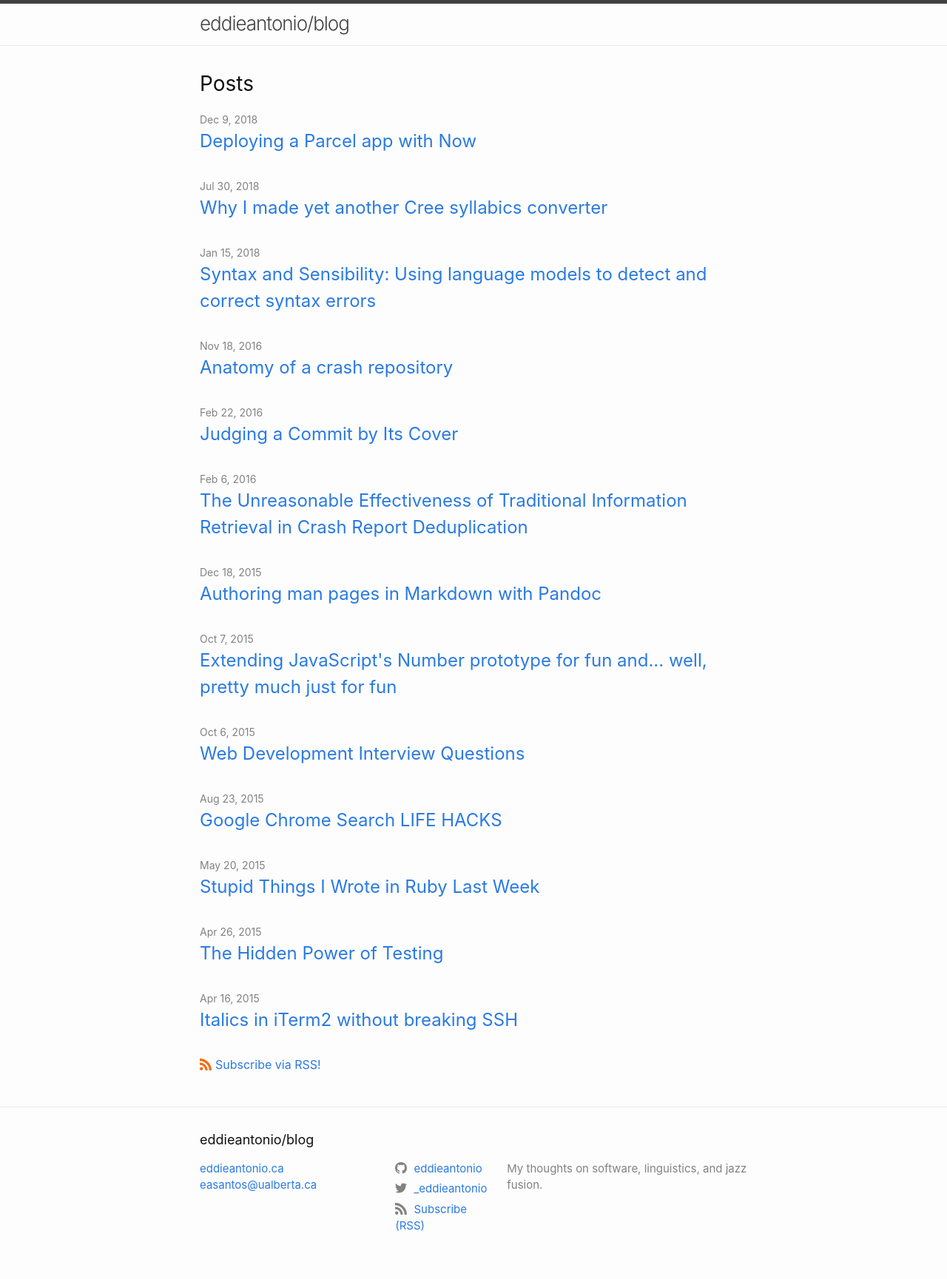
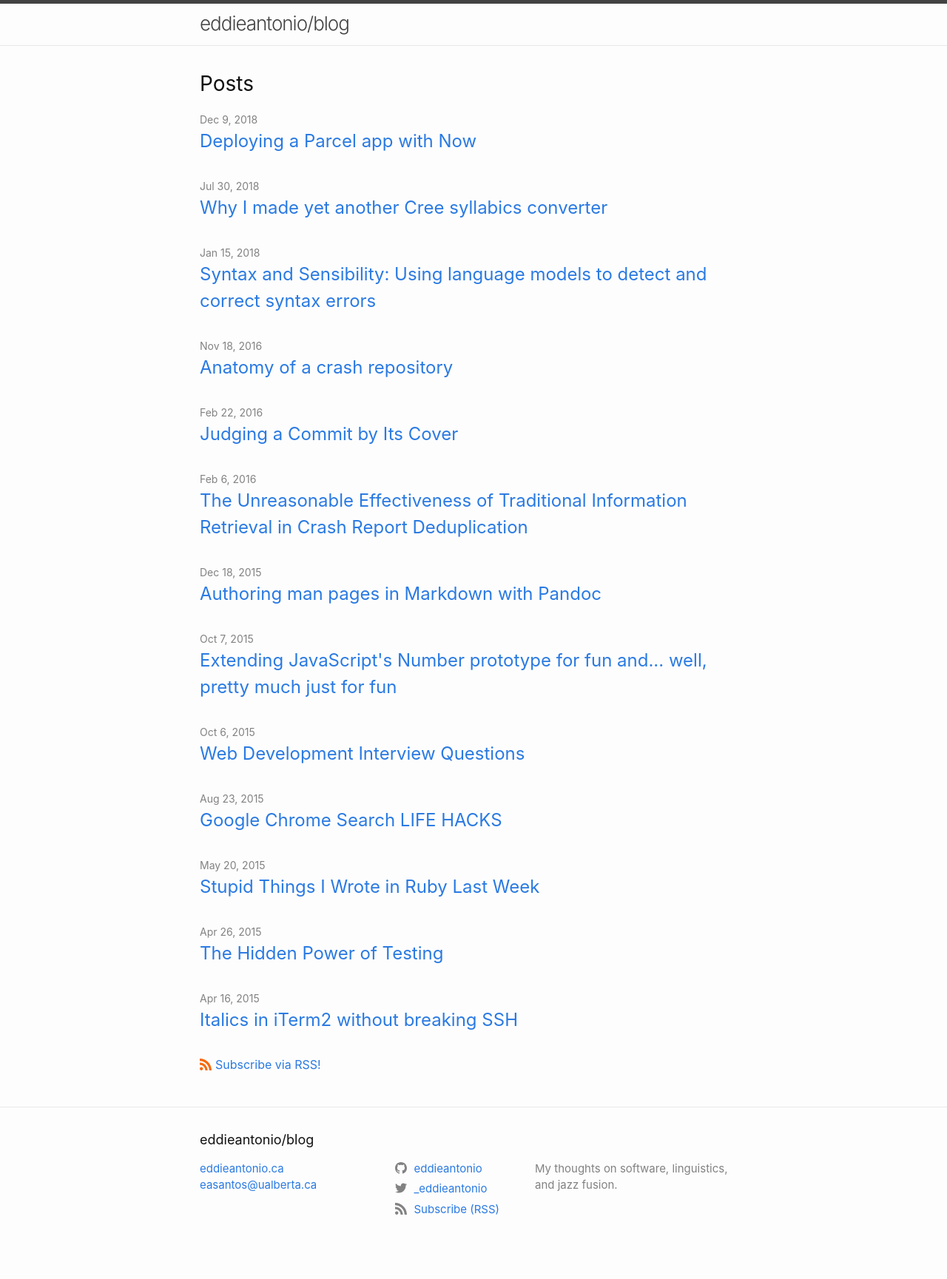
Before and after one commit to eddieantonio/blog, a Jekyll site: the page built from index.md, in a window 1280 px wide. Shown: the whole page at 74% size. Built offline with Jekyll 4.4.1, drawn with Linux system fonts in a browser that asks for light colours; after the commit the page ends 1706 px from its top, so only the background shows below that.

Commit message:
Tweak the footer layout sizes.

```diff
--- a/_sass/customizations.scss
+++ b/_sass/customizations.scss
@@ -1 +1,14 @@
-// Add CSS customizations here!
+// My personal customizations that differ from minima.
+
+// Makes the description column smaller, making the social column larger.
+@media screen and (min-width: $on-large) {
+  .footer-col-2 {
+    width: -webkit-calc(25% - (#{$spacing-unit} / 2));
+    width:         calc(25% - (#{$spacing-unit} / 2));
+  }
+
+  .footer-col-3 {
+    width: -webkit-calc(40% - (#{$spacing-unit} / 2));
+    width:         calc(40% - (#{$spacing-unit} / 2));
+  }
+}
```
